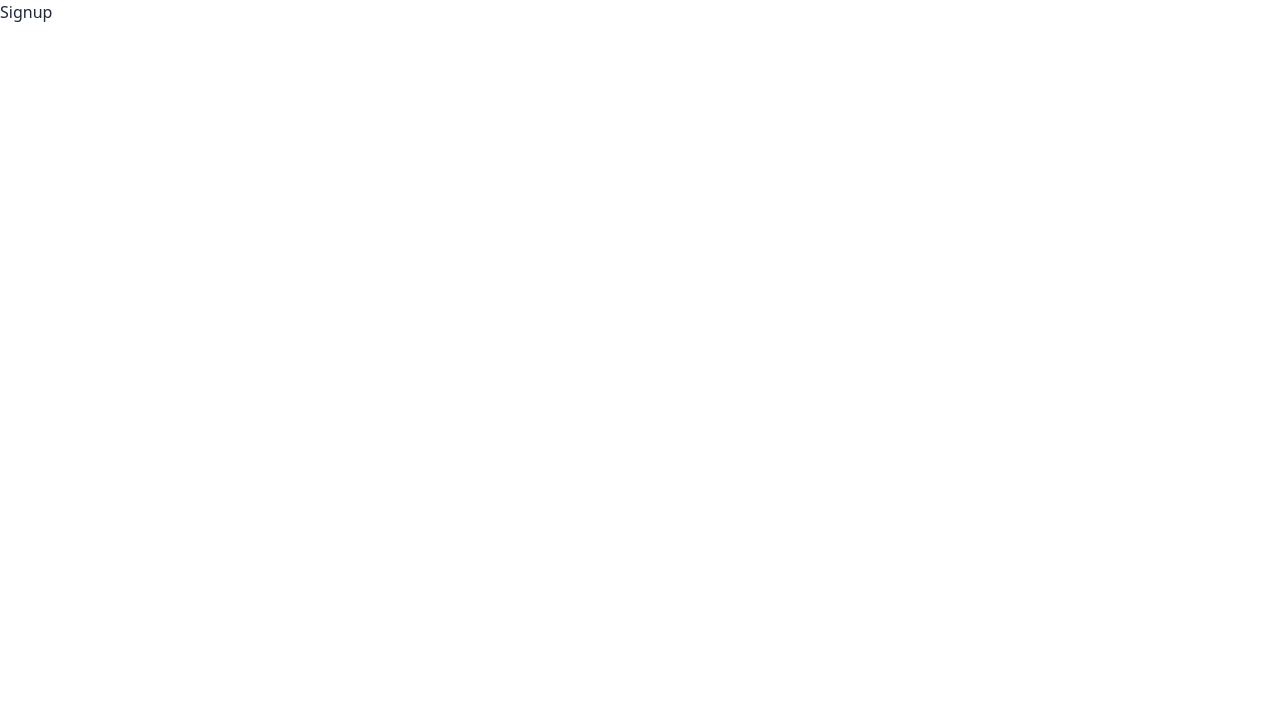
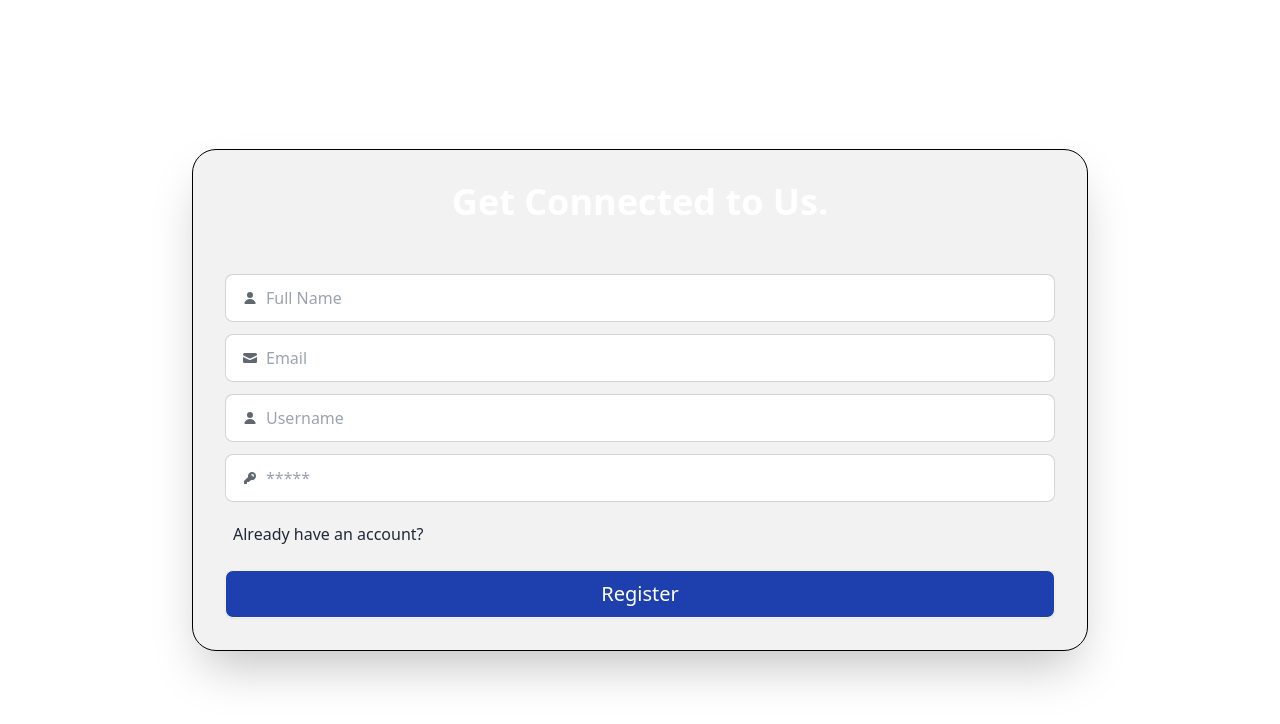
Before and after one commit to rajib010/MERN-BlogApp, a React (Vite) app in the folder frontend/: page /signup in a window 1280 px wide. Shown: the top 724 px of the page. Built offline with nearby package versions, Linux system fonts and the light colour scheme.

Commit message:
created the login and signup pages

```diff
--- a/frontend/src/App.jsx
+++ b/frontend/src/App.jsx
@@ -1,6 +1,6 @@
 import React from 'react'
 import {Navigate, Route, Routes} from 'react-router-dom'
-import {Home, Signup, Login, About, Contact} from "./pages/index.pages.js"
+import {Home, Signup, Login, About, Contact, Projects} from "./pages/index.pages.js"
 
 
 const App = () => {
@@ -12,6 +12,7 @@ const App = () => {
         <Route path='/contact' element={<Contact />}></Route>
         <Route path='/login' element={<Login />}></Route>
         <Route path='/signup' element={<Signup />}></Route>
+        <Route path='/projects' element={<Projects />}></Route>
       </Routes>
     </div>
   )
--- a/frontend/src/components/header/Header.jsx
+++ b/frontend/src/components/header/Header.jsx
@@ -10,7 +10,7 @@ function Header() {
             {/* logo */}
             <div className="flex-1">
                 <Link to="/">
-                    <img src={image.myLogo} className='w-[6vw] h-auto p-1' alt=" his img" />
+                    <img src={image.myLogo} className='w-[6vw] h-auto p-1   ' alt=" his img" />
                 </Link>
             </div>
 
@@ -21,6 +21,7 @@ function Header() {
                 <li><Link to="/">Home</Link></li>
                 <li><Link to="/about">About Us</Link></li>
                 <li><Link to="/contact">Contact</Link></li>
+                <li><Link to="/projects">Projects</Link></li>
             </ul>
 
 
--- a/frontend/src/pages/index.pages.js
+++ b/frontend/src/pages/index.pages.js
@@ -3,8 +3,8 @@ import Login from "./login/Login"
 import Signup from "./signup/Signup"
 import About from "./about/About"
 import Contact from "./contact/Contact"
+import Projects from "./projects/Projects"
 
 
 
-
-export {Home, Login, Signup, About, Contact}
+export {Home, Login, Signup, About, Contact, Projects}
--- a/frontend/src/pages/login/Login.jsx
+++ b/frontend/src/pages/login/Login.jsx
@@ -1,8 +1,28 @@
 import React from 'react'
+import { Link } from 'react-router-dom'
 
 function Login() {
   return (
-    <div>Login</div>
+    <div className='flex justify-center items-center h-screen'>
+      <div className=' w-[70vw] mx-auto p-8 border rounded-3xl flex flex-col gap-5 shadow-2xl bg-base-200'>
+        <h1 className='text-2xl md:text-4xl text-white text-center mb-10'>Log In </h1>
+
+        {/* inputs for username and passwords */}
+        <label className="input input-bordered flex items-center gap-2">
+          <svg xmlns="http://www.w3.org/2000/svg" viewBox="0 0 16 16" fill="currentColor" className="w-4 h-4 opacity-70"><path d="M8 8a3 3 0 1 0 0-6 3 3 0 0 0 0 6ZM12.735 14c.618 0 1.093-.561.872-1.139a6.002 6.002 0 0 0-11.215 0c-.22.578.254 1.139.872 1.139h9.47Z" /></svg>
+          <input type="text" className="grow" placeholder="Username" />
+        </label>
+        <label className="input input-bordered flex items-center gap-2">
+          <svg xmlns="http://www.w3.org/2000/svg" viewBox="0 0 16 16" fill="currentColor" className="w-4 h-4 opacity-70"><path fillRule="evenodd" d="M14 6a4 4 0 0 1-4.899 3.899l-1.955 1.955a.5.5 0 0 1-.353.146H5v1.5a.5.5 0 0 1-.5.5h-2a.5.5 0 0 1-.5-.5v-2.293a.5.5 0 0 1 .146-.353l3.955-3.955A4 4 0 1 1 14 6Zm-4-2a.75.75 0 0 0 0 1.5.5.5 0 0 1 .5.5.75.75 0 0 0 1.5 0 2 2 0 0 0-2-2Z" clipRule="evenodd" /></svg>
+          <input type="password" className="grow" value="password" />
+        </label>
+
+        <Link to="/signup" className='w-full md:w-[13vw] mx-3 mt-1 hover:text-blue-600'>Don't have an account?</Link>
+
+        <input type="submit" value="Log In" className="btn mt-2 hover:bg-green-800 text-white text-xl font-thin bg-blue-800" />
+
+      </div>
+    </div>
   )
 }
 
--- /dev/null
+++ b/frontend/src/pages/projects/Projects.jsx
@@ -0,0 +1,9 @@
+import React from 'react'
+
+const Projects = () => {
+  return (
+    <div>Projects</div>
+  )
+}
+
+export default Projects
--- a/frontend/src/pages/signup/Signup.jsx
+++ b/frontend/src/pages/signup/Signup.jsx
@@ -1,8 +1,35 @@
 import React from 'react'
+import { Link } from 'react-router-dom'
 
 function Signup() {
   return (
-    <div>Signup</div>
+    <div className='flex justify-center items-center h-screen'>
+      <div className=" p-8 w-[70vw] mx-auto flex flex-col gap-3 bg-base-200 border border-black rounded-3xl shadow-2xl ">
+        <h1 className='w-full text-2xl md:text-4xl text-white font-bold mb-10 text-center'>Get Connected to Us.</h1>
+        <label className="input input-bordered flex items-center gap-2">
+          <svg xmlns="http://www.w3.org/2000/svg" viewBox="0 0 16 16" fill="currentColor" className="w-4 h-4 opacity-70"><path d="M8 8a3 3 0 1 0 0-6 3 3 0 0 0 0 6ZM12.735 14c.618 0 1.093-.561.872-1.139a6.002 6.002 0 0 0-11.215 0c-.22.578.254 1.139.872 1.139h9.47Z" /></svg>
+          <input type="text" className="grow" placeholder="Full Name" />
+        </label>
+
+        <label className="input input-bordered flex items-center gap-2">
+          <svg xmlns="http://www.w3.org/2000/svg" viewBox="0 0 16 16" fill="currentColor" className="w-4 h-4 opacity-70"><path d="M2.5 3A1.5 1.5 0 0 0 1 4.5v.793c.026.009.051.02.076.032L7.674 8.51c.206.1.446.1.652 0l6.598-3.185A.755.755 0 0 1 15 5.293V4.5A1.5 1.5 0 0 0 13.5 3h-11Z" /><path d="M15 6.954 8.978 9.86a2.25 2.25 0 0 1-1.956 0L1 6.954V11.5A1.5 1.5 0 0 0 2.5 13h11a1.5 1.5 0 0 0 1.5-1.5V6.954Z" /></svg>
+          <input type="text" className="grow" placeholder="Email" />
+        </label>
+        <label className="input input-bordered flex items-center gap-2">
+          <svg xmlns="http://www.w3.org/2000/svg" viewBox="0 0 16 16" fill="currentColor" className="w-4 h-4 opacity-70"><path d="M8 8a3 3 0 1 0 0-6 3 3 0 0 0 0 6ZM12.735 14c.618 0 1.093-.561.872-1.139a6.002 6.002 0 0 0-11.215 0c-.22.578.254 1.139.872 1.139h9.47Z" /></svg>
+          <input type="text" className="grow" placeholder="Username" />
+        </label>
+        <label className="input input-bordered flex items-center gap-2">
+          <svg xmlns="http://www.w3.org/2000/svg" viewBox="0 0 16 16" fill="currentColor" className="w-4 h-4 opacity-70"><path fillRule="evenodd" d="M14 6a4 4 0 0 1-4.899 3.899l-1.955 1.955a.5.5 0 0 1-.353.146H5v1.5a.5.5 0 0 1-.5.5h-2a.5.5 0 0 1-.5-.5v-2.293a.5.5 0 0 1 .146-.353l3.955-3.955A4 4 0 1 1 14 6Zm-4-2a.75.75 0 0 0 0 1.5.5.5 0 0 1 .5.5.75.75 0 0 0 1.5 0 2 2 0 0 0-2-2Z" clipRule="evenodd" /></svg>
+          <input type="password" className="grow" placeholder='*****' />
+        </label>
+        <Link to="/login" className='mx-2 w-full md:w-[15vw] hover:underline hover:text-blue-600 mt-2 inline-block'>
+          Already have an account?
+        </Link>
+        <input type="submit" value="Register" className="btn text-white text-xl font-thin mt-3 hover:bg-green-800 bg-blue-800" />
+
+      </div>
+    </div>
   )
 }
 
```
